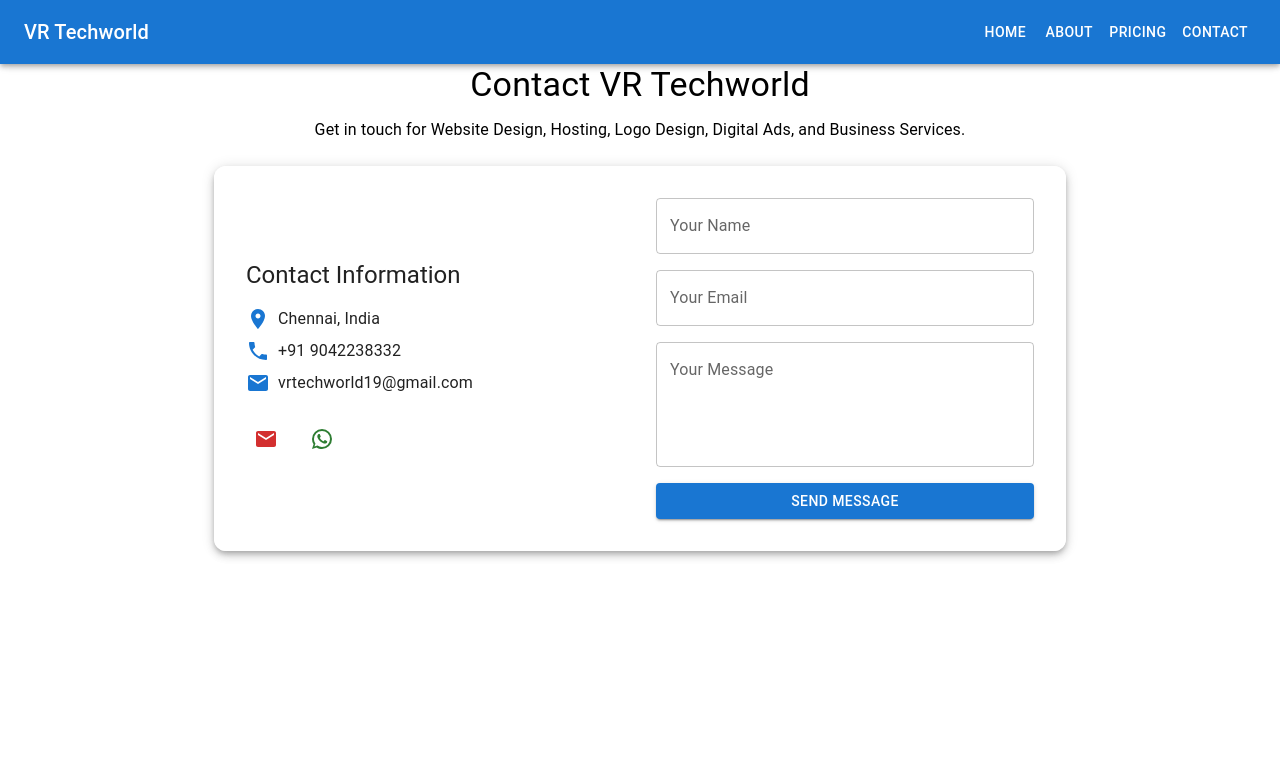
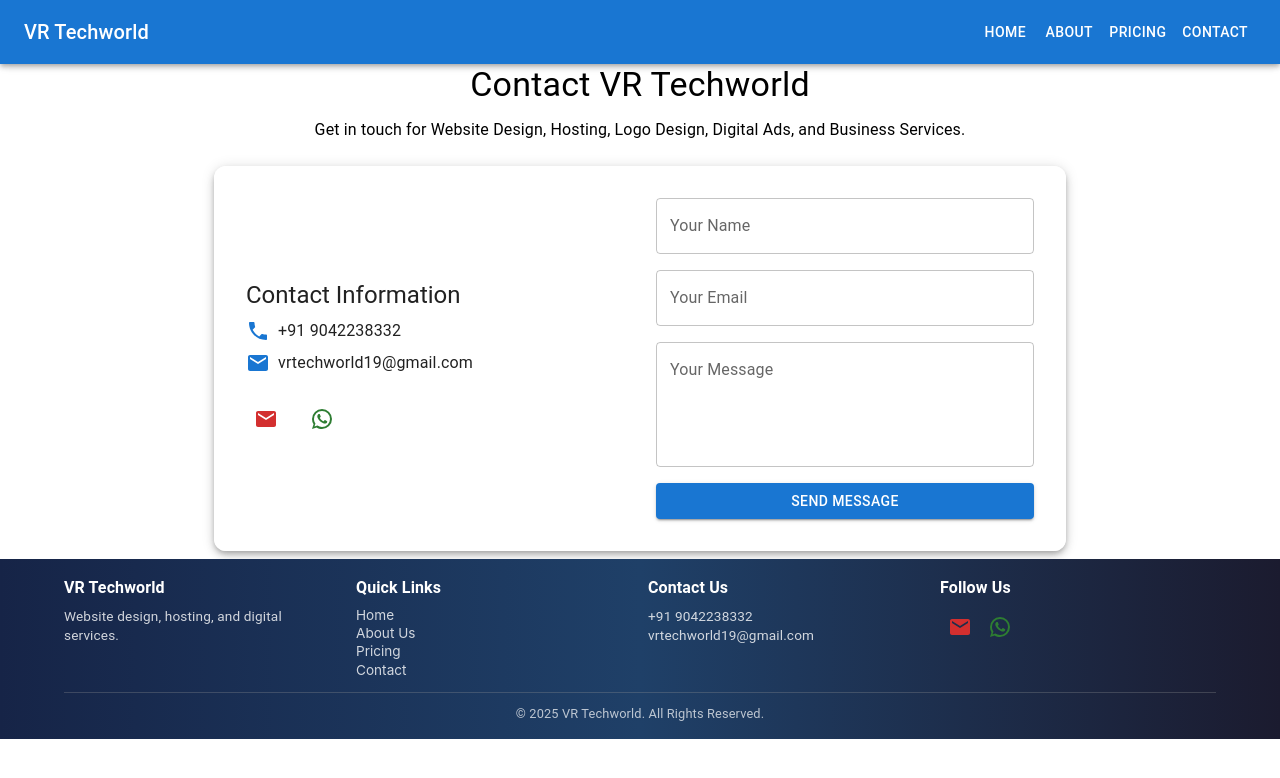
Before and after one commit to vinodreddy52/vr-techworld, a React (Create React App) app: page /contact in a window 1280 px wide. Shown: the top 778 px of the page. Built offline with nearby package versions, Linux system fonts and the light colour scheme.

Commit message:
footer page added

```diff
--- a/src/App.js
+++ b/src/App.js
@@ -5,6 +5,8 @@
 import About from "./pages/About";
 import Pricing from "./pages/Pricing";
 import Contact from "./pages/Contact";
+import Footer from "./components/Footer";
+import ScrollToTopButton from "./components/ScrollToTopButton";
 
 function App() {
   return (
@@ -17,6 +19,8 @@
         <Route path="/pricing" element={<Pricing />} />
         <Route path="/contact" element={<Contact />} />
       </Routes>
+      <ScrollToTopButton />
+      <Footer />
     </Router>
   );
 }
--- /dev/null
+++ b/src/components/Footer.js
@@ -0,0 +1,92 @@
+import React from "react";
+import { Container, Grid, Typography, Link, Box, IconButton, Tooltip, Divider } from "@mui/material";
+import { Email, WhatsApp } from "@mui/icons-material";
+
+const Footer = () => {
+  return (
+    <Box
+      component="footer"
+      sx={{
+        background: "linear-gradient(to right, #162447, #1F4068, #1B1B2F)",
+        color: "#fff",
+        py: 2, // Reduced padding for shorter height
+        mt: 1, // Adjusted margin
+      }}
+    >
+      <Container maxWidth="lg">
+        <Grid container spacing={2} justifyContent="center"> {/* Reduced spacing */}
+
+          {/* Company Info */}
+          <Grid item xs={12} sm={6} md={3}>
+            <Typography variant="h6" fontWeight="bold" gutterBottom sx={{ fontSize: "1rem" }}>
+              VR Techworld
+            </Typography>
+            <Typography variant="body2" sx={{ opacity: 0.8, fontSize: "0.85rem" }}>
+              Website design, hosting, and digital services.
+            </Typography>
+          </Grid>
+
+          {/* Quick Links */}
+          <Grid item xs={12} sm={6} md={3}>
+            <Typography variant="h6" fontWeight="bold" gutterBottom sx={{ fontSize: "1rem" }}>
+              Quick Links
+            </Typography>
+            {["Home", "About Us", "Pricing", "Contact"].map((text, index) => (
+              <Link
+                key={index}
+                href={`/${text.toLowerCase().replace(" ", "")}`}
+                color="inherit"
+                underline="hover"
+                display="block"
+                sx={{ opacity: 0.8, fontSize: "0.85rem", mb: 0.3 }}
+              >
+                {text}
+              </Link>
+            ))}
+          </Grid>
+
+          {/* Contact Info */}
+          <Grid item xs={12} sm={6} md={3}>
+            <Typography variant="h6" fontWeight="bold" gutterBottom sx={{ fontSize: "1rem" }}>
+              Contact Us
+            </Typography>
+            {/* <Typography variant="body2" sx={{ opacity: 0.8, fontSize: "0.85rem" }}>Chennai, India</Typography> */}
+            <Typography variant="body2" sx={{ opacity: 0.8, fontSize: "0.85rem" }}>+91 9042238332</Typography>
+            <Typography variant="body2" sx={{ opacity: 0.8, fontSize: "0.85rem" }}>vrtechworld19@gmail.com</Typography>
+          </Grid>
+
+          {/* Social Media */}
+          <Grid item xs={12} sm={6} md={3}>
+            <Typography variant="h6" fontWeight="bold" gutterBottom sx={{ fontSize: "1rem" }}>
+              Follow Us
+            </Typography>
+            <Box>
+              <Tooltip title="Email" arrow>
+                <IconButton target="_blank" color="error" href="mailto:vrtechworld19@gmail.com" sx={{ transition: "0.3s", "&:hover": { transform: "scale(1.1)" } }}>
+                  <Email />
+                </IconButton>
+              </Tooltip>
+              <Tooltip title="WhatsApp" arrow>
+                <IconButton target="_blank" color="success" href="https://wa.me/919042238332" sx={{ transition: "0.3s", "&:hover": { transform: "scale(1.1)" } }}>
+                  <WhatsApp />
+                </IconButton>
+              </Tooltip>
+            </Box>
+          </Grid>
+        </Grid>
+
+        {/* Divider Line */}
+        <Divider sx={{ backgroundColor: "rgba(255, 255, 255, 0.2)", my: 1.5 }} /> {/* Reduced margin */}
+
+        {/* Copyright */}
+        <Box textAlign="center">
+          <Typography variant="body2" sx={{ opacity: 0.7, fontSize: "0.8rem" }}>
+            © {new Date().getFullYear()} VR Techworld. All Rights Reserved.
+          </Typography>
+        </Box>
+      </Container>
+    </Box>
+  );
+};
+
+export default Footer;
--- /dev/null
+++ b/src/components/ScrollToTopButton.js
@@ -0,0 +1,40 @@
+import { useEffect, useState } from "react";
+import { Fab, Zoom } from "@mui/material";
+import KeyboardArrowUpIcon from "@mui/icons-material/KeyboardArrowUp";
+
+export default function ScrollToTopButton() {
+  const [visible, setVisible] = useState(false);
+
+  useEffect(() => {
+    const toggleVisibility = () => {
+      setVisible(window.scrollY > 100); // Show button when scrolled down 200px
+    };
+
+    window.addEventListener("scroll", toggleVisibility);
+    return () => window.removeEventListener("scroll", toggleVisibility);
+  }, []);
+
+  const scrollToTop = () => {
+    window.scrollTo({ top: 0, behavior: "smooth" });
+  };
+
+  return (
+    <Zoom in={visible}>
+      <Fab
+        color="primary"
+        size="medium"
+        onClick={scrollToTop}
+        sx={{
+          position: "fixed",
+          bottom: 20,
+          right: 20,
+          zIndex: 1000,
+          boxShadow: 4,
+          "&:hover": { backgroundColor: "secondary.main" },
+        }}
+      >
+        <KeyboardArrowUpIcon />
+      </Fab>
+    </Zoom>
+  );
+}
--- a/src/pages/Contact.js
+++ b/src/pages/Contact.js
@@ -13,7 +13,7 @@
   Snackbar,
   Alert,
 } from "@mui/material";
-import {  Email, WhatsApp, LocationOn, Phone } from "@mui/icons-material";
+import {  Email, WhatsApp,  Phone } from "@mui/icons-material";
 
 export default function Contact() {
   const [formData, setFormData] = useState({ name: "", email: "", message: "" });
@@ -78,12 +78,12 @@
           {/* Contact Information */}
           <Grid item xs={12} md={6}>
             <Typography variant="h5">Contact Information</Typography>
-            <Box sx={{ mt: 2, display: "flex", alignItems: "center" }}>
+            {/* <Box sx={{ mt: 2, display: "flex", alignItems: "center" }}>
               <LocationOn color="primary" />
               <Typography variant="body1" sx={{ ml: 1 }}>
                 Chennai, India
               </Typography>
-            </Box>
+            </Box> */}
             <Box sx={{ mt: 1, display: "flex", alignItems: "center" }}>
               <Phone color="primary" />
               <Typography variant="body1" sx={{ ml: 1 }}>
@@ -101,11 +101,11 @@
             <Box sx={{ mt: 3, display: "flex", gap: 2 }}>
 
               <Tooltip title="Email" arrow>
-                <IconButton color="error" href="mailto:vrtechworld19@gmail.com">
+                <IconButton target="_blank" color="error" href="mailto:vrtechworld19@gmail.com">
                   <Email />
                 </IconButton>
               </Tooltip>
-              <Tooltip title="WhatsApp" arrow>
+              <Tooltip target="_blank" title="WhatsApp" arrow>
                 <IconButton color="success" href="https://wa.me/919042238332">
                   <WhatsApp />
                 </IconButton>
```
